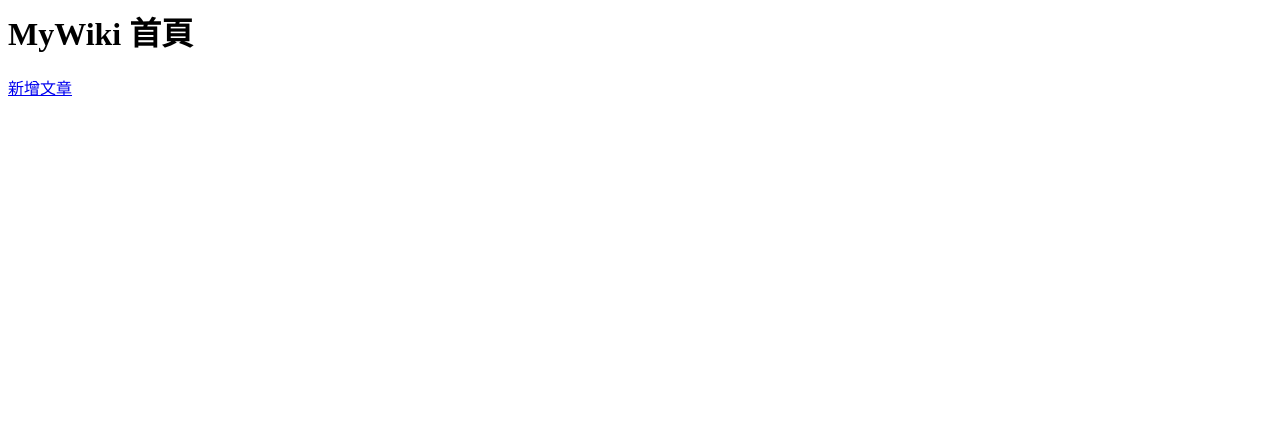
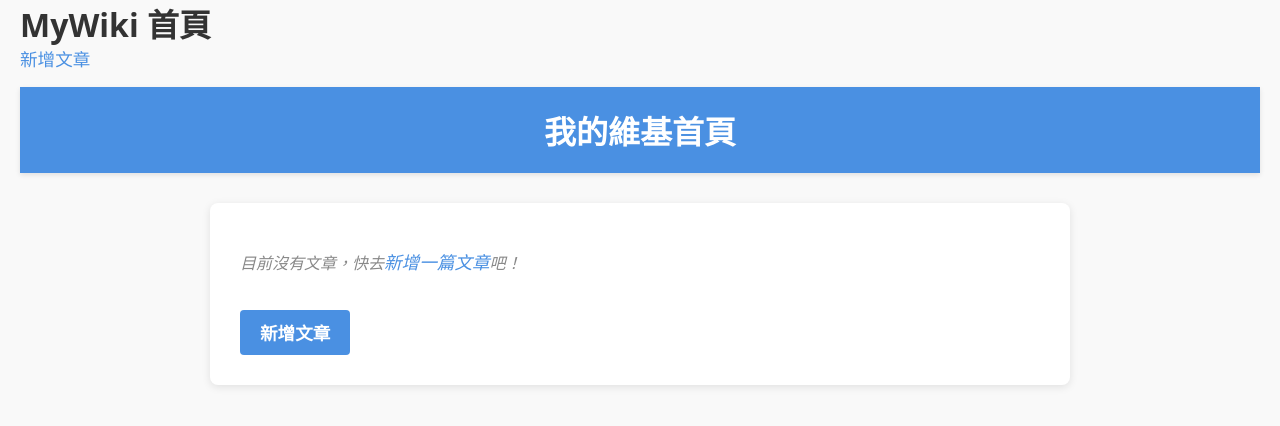
Before and after one commit to b1243024/mywiki, a Flask app: page / in a window 1280 px wide. Shown: the top 426 px of the page. Run offline with Flask 3, Linux system fonts and the light colour scheme; data that the repository does not hold is empty.

Commit message:
Update index.html

```diff
--- a/templates/index.html
+++ b/templates/index.html
@@ -6,3 +6,89 @@
     <li><a href="/article/{{ id }}">{{ title }}</a></li>
 {% endfor %}
 </ul>
+<!DOCTYPE html>
+<html lang="zh-TW">
+<head>
+  <meta charset="UTF-8" />
+  <title>我的維基首頁</title>
+  <style>
+    body {
+      font-family: "Noto Sans", "Helvetica Neue", Helvetica, Arial, sans-serif;
+      background-color: #f9f9f9;
+      margin: 0;
+      padding: 0 20px;
+      color: #333;
+    }
+    header {
+      background-color: #4a90e2;
+      color: white;
+      padding: 20px 0;
+      text-align: center;
+      box-shadow: 0 2px 5px rgba(0,0,0,0.1);
+    }
+    h1 {
+      margin: 0;
+      font-weight: 600;
+    }
+    main {
+      max-width: 800px;
+      margin: 30px auto;
+      background-color: white;
+      padding: 30px;
+      border-radius: 8px;
+      box-shadow: 0 2px 8px rgba(0,0,0,0.1);
+    }
+    ul {
+      list-style: none;
+      padding: 0;
+    }
+    li {
+      margin: 15px 0;
+      padding-bottom: 10px;
+      border-bottom: 1px solid #eee;
+    }
+    a {
+      color: #4a90e2;
+      text-decoration: none;
+      font-size: 1.1em;
+    }
+    a:hover {
+      text-decoration: underline;
+    }
+    .no-articles {
+      color: #888;
+      font-style: italic;
+    }
+    .btn-create {
+      display: inline-block;
+      margin-top: 20px;
+      background-color: #4a90e2;
+      color: white;
+      padding: 10px 20px;
+      border-radius: 4px;
+      text-decoration: none;
+      font-weight: bold;
+    }
+    .btn-create:hover {
+      background-color: #357ABD;
+    }
+  </style>
+</head>
+<body>
+  <header>
+    <h1>我的維基首頁</h1>
+  </header>
+  <main>
+    {% if articles %}
+      <ul>
+        {% for article in articles %}
+          <li><a href="/article/{{ article[0] }}">{{ article[1] }}</a></li>
+        {% endfor %}
+      </ul>
+    {% else %}
+      <p class="no-articles">目前沒有文章，快去<a href="/create">新增一篇文章</a>吧！</p>
+    {% endif %}
+    <a href="/create" class="btn-create">新增文章</a>
+  </main>
+</body>
+</html>
```
